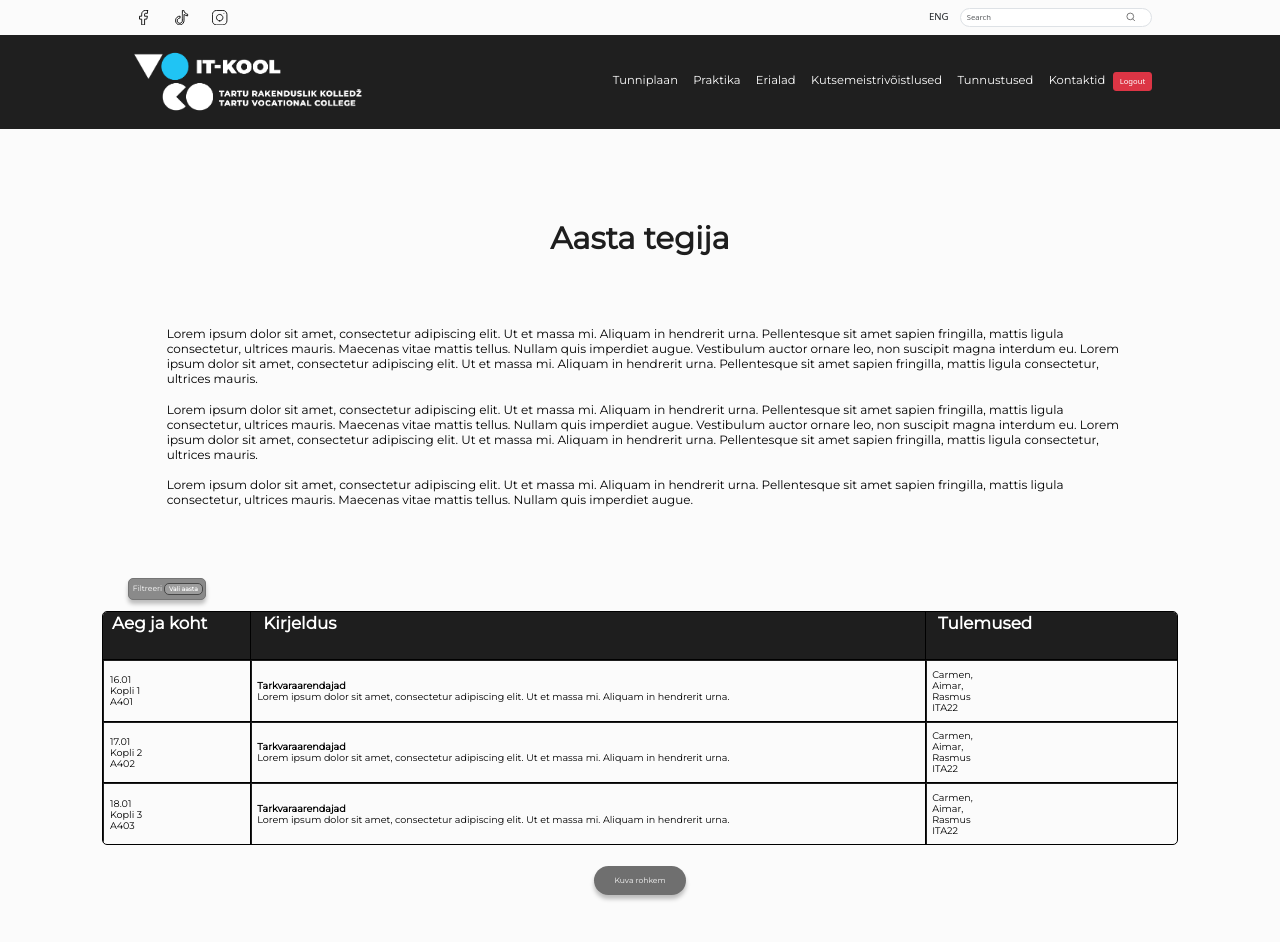
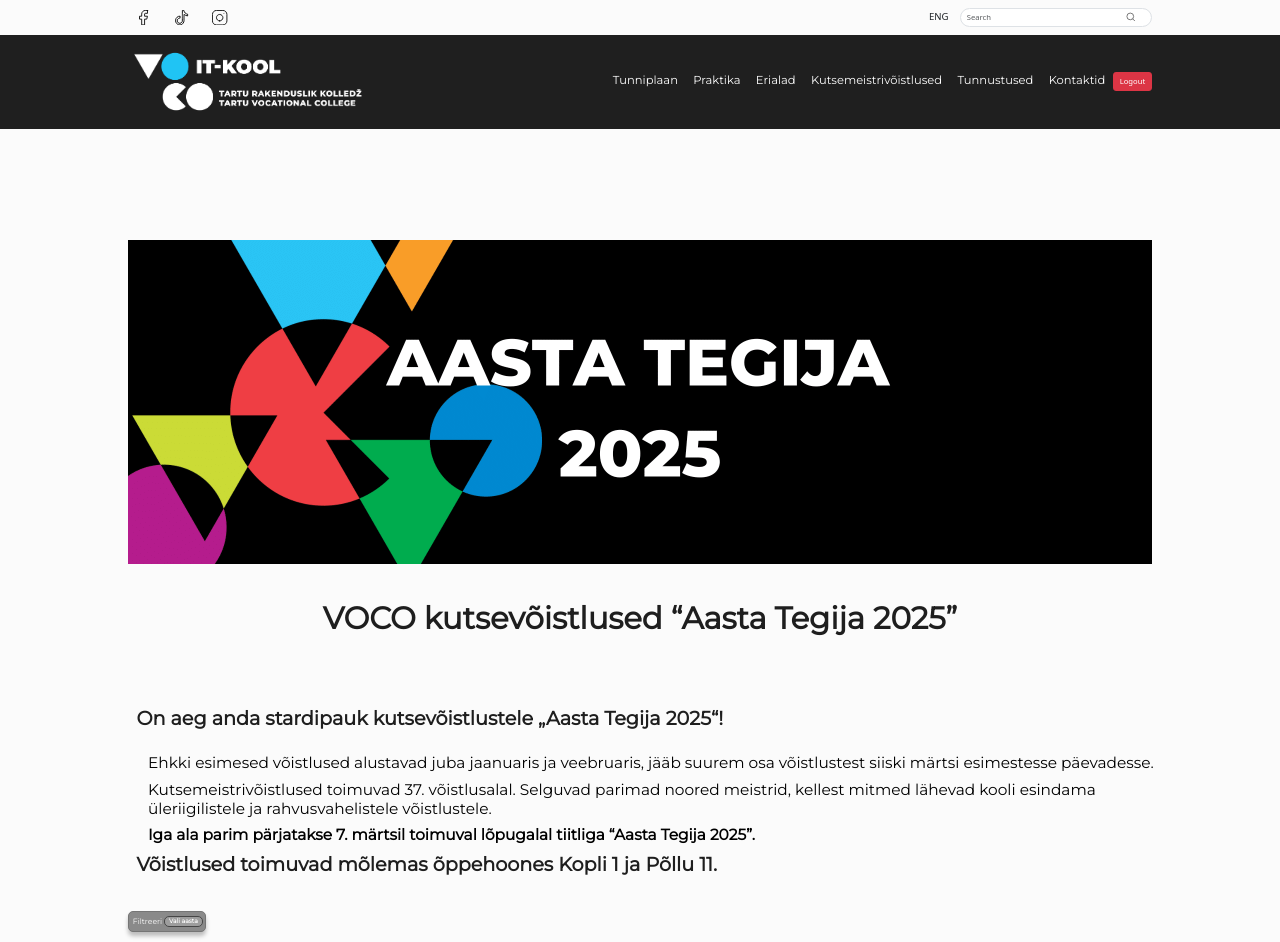
Before and after one commit to carmenjoekalda/ITA-koduleht, a React (Create React App) app in the folder client/: page /#/tegija in a window 1280 px wide. Shown: the top 942 px of the page. Built offline with nearby package versions, Linux system fonts and the light colour scheme; sample sign-in values are in the browser's storage.

Commit message:
CONTENT: aasta tegija page

```diff
--- a/client/src/pages/Tegija.js
+++ b/client/src/pages/Tegija.js
@@ -1,78 +1,97 @@
-import React, {useState} from 'react';
-import 'bootstrap/dist/css/bootstrap.min.css';
-import './Tegija.scss';
-import Navbar from '../components/Navbar';
-import Footer from '../components/Footer';
-import CompFilter from '../components/CompFilter';
-import TegijaTable from '../components/TegijaTable';
-import { useNavigate } from 'react-router-dom';
-
+import React, { useState } from "react";
+import "bootstrap/dist/css/bootstrap.min.css";
+import "./Tegija.scss";
+import Navbar from "../components/Navbar";
+import Footer from "../components/Footer";
+import CompFilter from "../components/CompFilter";
+import TegijaTable from "../components/TegijaTable";
+import { useNavigate } from "react-router-dom";
+import aastateg from "../assets/aastateg.png";
 
 const Tegija = () => {
   const navigate = useNavigate();
 
-    const events = [{ kuupaev: "16.01", aasta: '2021', aadress: "Kopli 1", klass: "A401", eriala: "Tarkvaraarendajad", kirjeldus: "Lorem ipsum dolor sit amet, consectetur adipiscing elit. Ut et massa mi. Aliquam in hendrerit urna.", voitjad: "Carmen,\n Aimar,\n Rasmus\n ITA22" },
-    { kuupaev: "17.01", aasta: '2020', aadress: "Kopli 2", klass: "A402", eriala: "Tarkvaraarendajad", kirjeldus: "Lorem ipsum dolor sit amet, consectetur adipiscing elit. Ut et massa mi. Aliquam in hendrerit urna.", voitjad: "Carmen,\n Aimar,\n Rasmus\n ITA22" },
-    { kuupaev: "18.01", aasta: '2019', aadress: "Kopli 3", klass: "A403", eriala: "Tarkvaraarendajad", kirjeldus: "Lorem ipsum dolor sit amet, consectetur adipiscing elit. Ut et massa mi. Aliquam in hendrerit urna.", voitjad: "Carmen,\n Aimar,\n Rasmus\n ITA22" },
-    ]
+  const events = [
+    {
+      kuupaev: "04.03",
+      aasta: "2021",
+      aadress: "Kopli 1",
+      klass: "A401",
+      eriala: "Tisler",
+      kirjeldus:
+        "Puidust tabureti valmistamine.",
+      voitjad: "I Kalle Riit, Kaspar Pavel ja Aleksander Potašenkov \n II Martin Ritsberg, Artur Keerd ja Fredy-Andri Mõttus\n III Kevin Vorsmann ja Sten Kuusk2",
+    },
+    {
+      kuupaev: "18.01",
+      aasta: "2019",
+      aadress: "Kopli 3",
+      klass: "A403",
+      eriala: "Ehitusviimistleja",
+      kirjeldus:
+        "Etteantud joonise seinale kandmine ning vabatehnikas toonitud värvidega värvimine.",
+      voitjad: "I Laurette Münt,\n II Jaanika Liivamägi,\n III Cassandra Pilt\n",
+    },
+  ];
 
-    const [aasta, setAasta] = useState('');
-
+  const [aasta, setAasta] = useState("");
 
   return (
     <div>
       <Navbar />
 
-            <div className='spacer'></div>
+      <div className="spacer"></div>
+      <div className="spacer"></div>
 
-            <div className='custom-padding'>
-                <div className='tegija-page d-flex flex-column'>
-                    <div className='d-flex flex-column align-items-center'>
-                        <h1 className='mb-0'>Aasta tegija</h1>
+      <div className="custom-padding">
+        <div className="tegija-page d-flex flex-column">
+          <div className="d-flex flex-column align-items-center">
+            <img src={aastateg} style={{ maxWidth: "100%" }} />
+            <h1 className="mb-0">VOCO kutsevõistlused “Aasta Tegija 2025”</h1>
 
-                        <div className='spacer'></div>
+            <div className="spacer"></div>
 
-                        <div class='description'>
-                            <h4>
-                                Lorem ipsum dolor sit amet, consectetur adipiscing elit. Ut et massa mi. Aliquam in hendrerit urna.
-                                Pellentesque sit amet sapien fringilla, mattis ligula consectetur, ultrices mauris. Maecenas vitae mattis tellus.
-                                Nullam quis imperdiet augue. Vestibulum auctor ornare leo, non suscipit magna interdum eu.
-                                Lorem ipsum dolor sit amet, consectetur adipiscing elit. Ut et massa mi. Aliquam in hendrerit urna.
-                                Pellentesque sit amet sapien fringilla, mattis ligula consectetur, ultrices mauris.
-                            </h4>
-                            <h4>
-                                Lorem ipsum dolor sit amet, consectetur adipiscing elit. Ut et massa mi. Aliquam in hendrerit urna.
-                                Pellentesque sit amet sapien fringilla, mattis ligula consectetur, ultrices mauris.
-                                Maecenas vitae mattis tellus. Nullam quis imperdiet augue. Vestibulum auctor ornare leo, non suscipit magna interdum eu.
-                                Lorem ipsum dolor sit amet, consectetur adipiscing elit. Ut et massa mi. Aliquam in hendrerit urna.
-                                Pellentesque sit amet sapien fringilla, mattis ligula consectetur, ultrices mauris.
-                            </h4>
-                            <h4>
-                                Lorem ipsum dolor sit amet, consectetur adipiscing elit. Ut et massa mi.
-                                Aliquam in hendrerit urna. Pellentesque sit amet sapien fringilla, mattis ligula consectetur, ultrices mauris.
-                                Maecenas vitae mattis tellus. Nullam quis imperdiet augue.
-                            </h4>
+            <div class="description">
+              <h2 className="fw-bold mb-5 ms-5" style={{ fontSize: "2.5rem" }}>
+                On aeg anda stardipauk kutsevõistlustele „Aasta Tegija 2025“!
+              </h2>
+              <p style={{ fontSize: "2rem" }} className="ms-5 ps-4">
+                Ehkki esimesed võistlused alustavad juba jaanuaris ja
+                veebruaris, jääb suurem osa võistlustest siiski märtsi
+                esimestesse päevadesse.
+              </p>
+              <p style={{ fontSize: "2rem" }} className="ms-5 ps-4">
+                Kutsemeistrivõistlused toimuvad 37. võistlusalal. Selguvad
+                parimad noored meistrid, kellest mitmed lähevad kooli esindama
+                üleriigilistele ja rahvusvahelistele võistlustele.
+              </p>
+              <p
+                style={{ fontSize: "2rem" }}
+                className="ms-5 ps-4 fw-bold mb-3"
+              >
+                Iga ala parim pärjatakse 7. märtsil toimuval lõpugalal tiitliga
+                “Aasta Tegija 2025”.
+              </p>
+              <h2 className="fw-bold mb-5 ms-5" style={{ fontSize: "2.5rem" }}>
+                Võistlused toimuvad mõlemas õppehoones Kopli 1 ja Põllu 11.
+              </h2>
             </div>
           </div>
 
-                    <div className='spacer'></div>
-
           <CompFilter setAasta={setAasta} />
 
-                    <TegijaTable events={events} aasta={aasta}/>
+          <TegijaTable events={events} aasta={aasta} />
 
-                    <div className='d-flex justify-content-center mb-5'>
-                        <button onClick={() => navigate('/voistlused')}>Kuva rohkem</button>
+          <div className="d-flex justify-content-center mb-5">
+            <button onClick={() => navigate("/voistlused")}>Kuva rohkem</button>
           </div>
         </div>
-                <div className='spacer'></div>
+        <div className="spacer"></div>
       </div>
 
-
       <Footer />
-
     </div>
-    )
-}
+  );
+};
 
 export default Tegija;
```
Also changed, not shown: client/src/assets/aastateg.png (added). Lines whose indentation alone changed are shown as unchanged.
